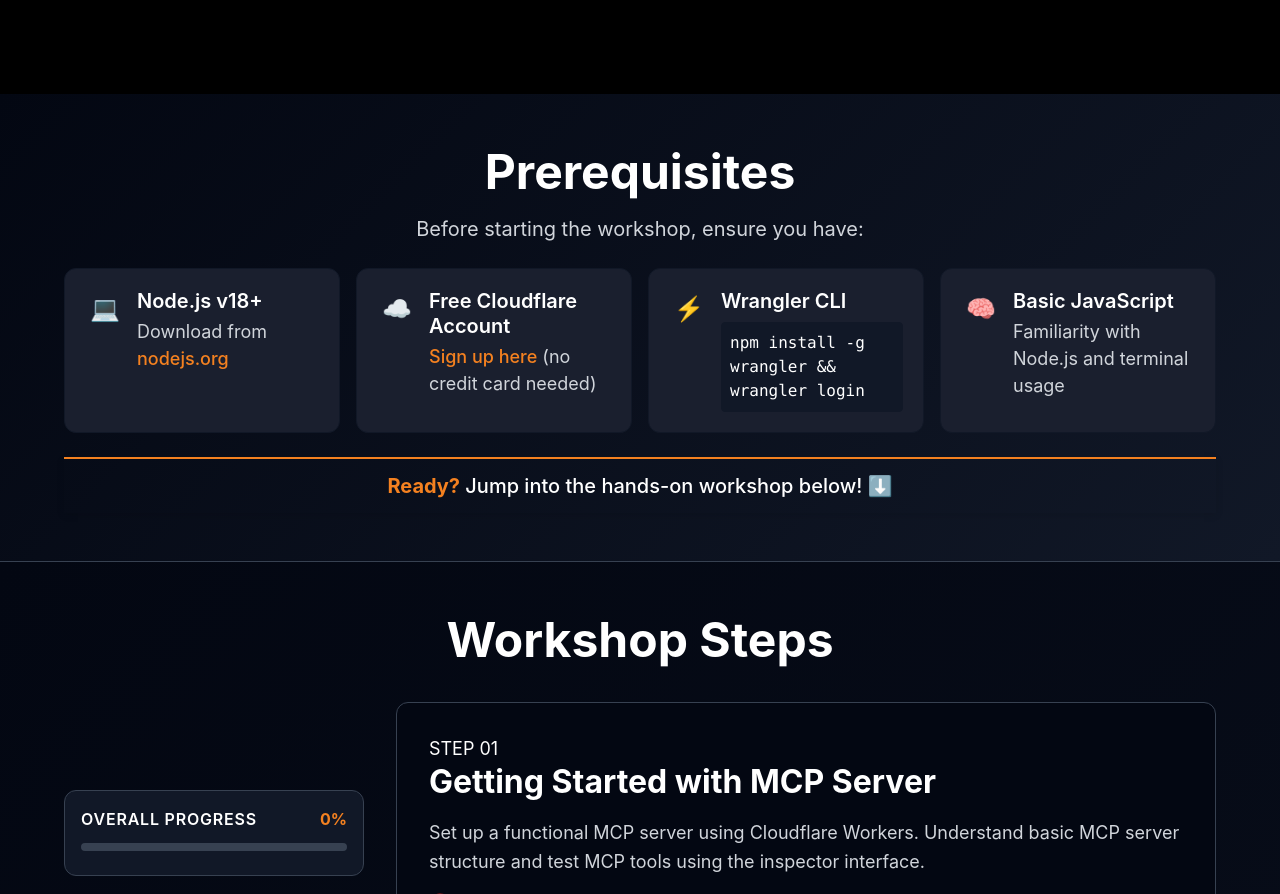
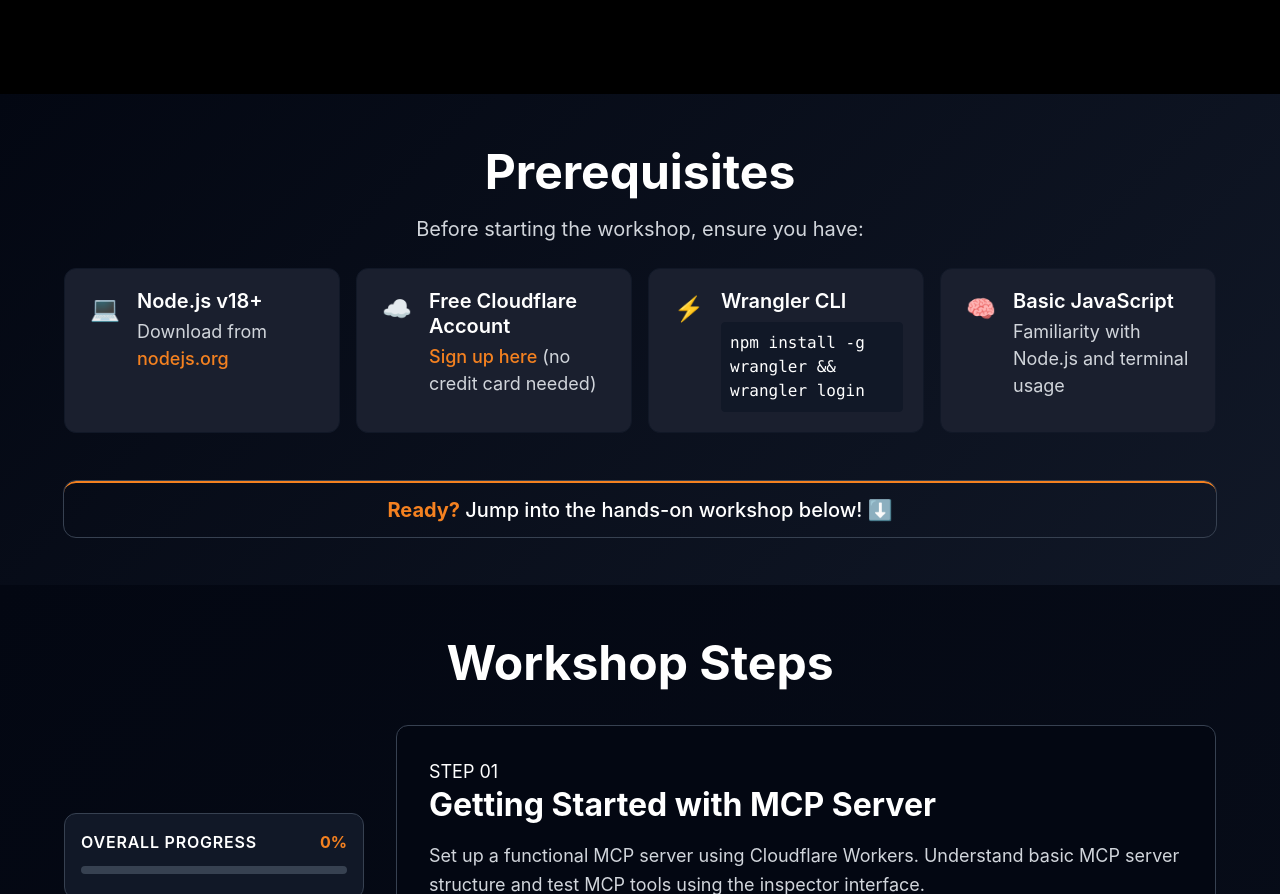
Before and after one commit to lauragift21/developer-labs, an Astro site: page /labs/mcp in a window 1280 px wide. Shown: the part 1538-2432 px from the top of the page. Built offline with nearby package versions, Linux system fonts and the light colour scheme; Astro itself is replaced by a stand-in of ours.

Commit message:
style: update UI elements with new borders, shadows and layout adjustments

```diff
--- a/public/assets/css/layout.css
+++ b/public/assets/css/layout.css
@@ -195,7 +195,6 @@
 /* Section Alternating Backgrounds */
 .section-alt {
   background: linear-gradient(135deg, var(--bg-secondary) 0%, var(--bg-tertiary) 100%);
-  border-bottom: 1px solid var(--border-primary);
 }
 
 body.light-mode .section-alt {
--- a/public/assets/css/main.css
+++ b/public/assets/css/main.css
@@ -128,7 +128,9 @@
   padding: var(--space-3) 0;
   text-align: center;
   border-top: 2px solid var(--accent-primary);
-  box-shadow: 0 2px 8px rgba(0, 0, 0, 0.1);
+  margin-top: var(--space-12);
+  border-radius: var(--radius-lg);
+  outline: 1px solid var(--border-primary);
 }
 
 .ready-check p {
--- a/src/layouts/LabLayout.astro
+++ b/src/layouts/LabLayout.astro
@@ -133,7 +133,7 @@
 	<body>
 		<slot />
 	<script type="module" src="/assets/js/app.js"></script>
-	<script src="/assets/js/navigation.js"></script>
+<script src="/assets/js/navigation.js" is:inline></script>
 	</body>
 </html>
 <style is:global>
```
